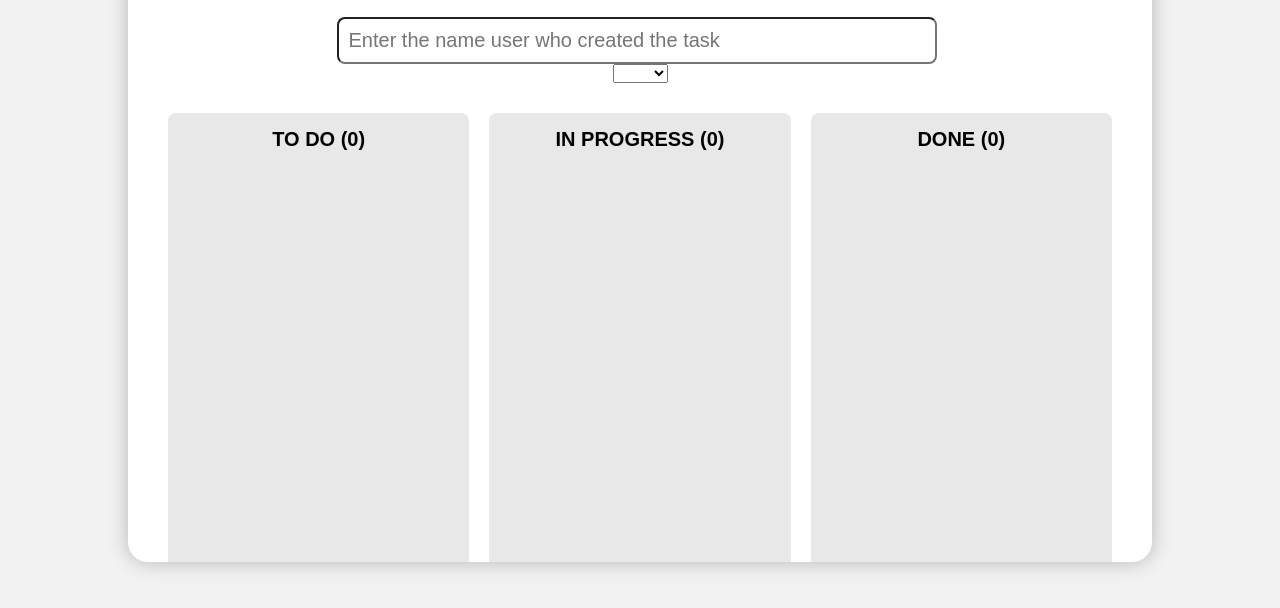
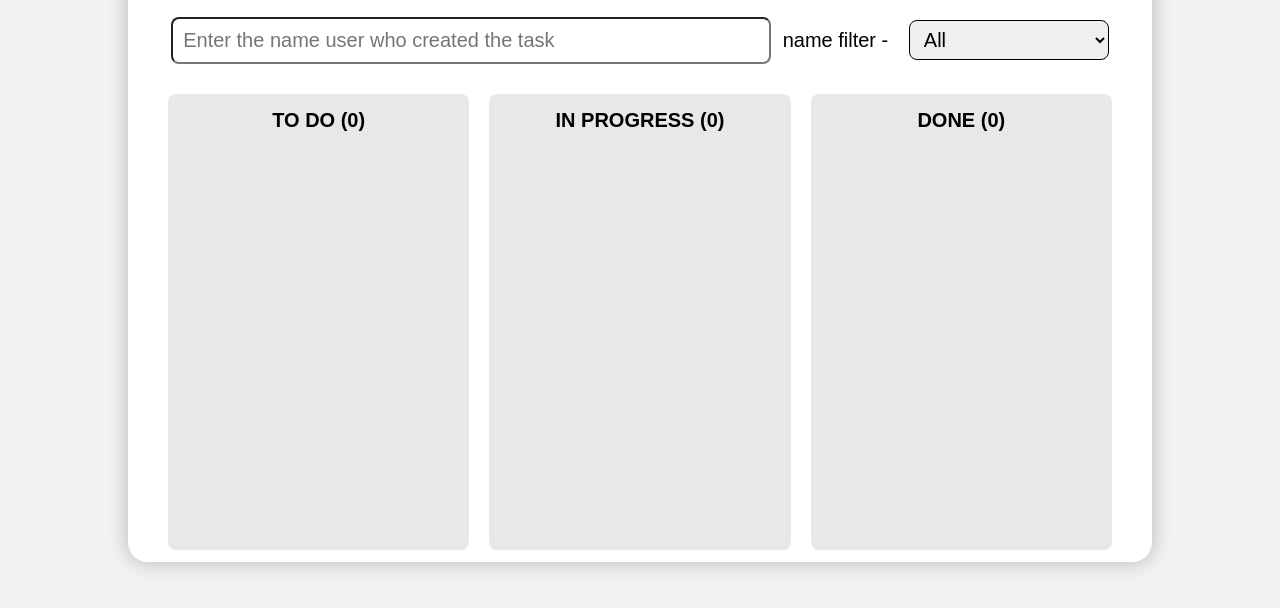
Before and after one commit to lilushhh/kanbanBoardProject, a plain HTML site: page project.html in a window 1280 px wide. Shown: the part 208-816 px from the top of the page. Drawn offline with Linux system fonts and the light colour scheme.

Commit message:
filter name

```diff
--- a/project.html
+++ b/project.html
@@ -16,13 +16,13 @@
             <div class="input-container">
                 <input type="text" id="taskInput" placeholder="Enter task title" />
                 <button onclick="addTask()">Add Task</button>
-             </div>
-            <div class = "name-input">
-                <input type="text" id="nameInput" placeholder="Enter the name user who created the task"/>
             </div>
-        </div>
-        <div class="filter">
-            <select id="filterOptions"><option disabled="false">users</option></select>
+            <div class="name-input">
+                <input type="text" id="nameInput" placeholder="Enter the name user who created the task" />
+
+                <label for="filterOptions" id="filterLabel">name filter - </label>
+                <select id="filterOptions"></select>
+            </div>
         </div>
         <div class="kanban-board">
             <div class="column" id="todo">
--- a/project.js
+++ b/project.js
@@ -13,6 +13,8 @@ document.addEventListener("DOMContentLoaded", () => {
     tasks.forEach(task => renderTask(task.text, task.status, task.name));
 
     document.addEventListener("DOMContentLoaded", filterByName());
+
+    document.addEventListener("change", filterTaskByUser);
 
     const dropZones = document.querySelectorAll(".tasks");
 
@@ -43,9 +45,8 @@ document.addEventListener("DOMContentLoaded", () => {
             let tasks = JSON.parse(localStorage.getItem(projectKey) || "[]");
 
             tasks = tasks.map(task =>
-                `${task.text} - ${task.name}` === `${text} - ${nameTask}`
-                    ? { ...task, status: newStatus }
-                    : task
+                `${task.text} - ${task.name}` === `${text} - ${nameTask}` ? {...task, status: newStatus } :
+                task
             );
 
             localStorage.setItem(projectKey, JSON.stringify(tasks));
@@ -54,8 +55,34 @@ document.addEventListener("DOMContentLoaded", () => {
     });
 });
 
-function filterByName(){
+function filterTaskByUser() {
+    const selectedUser = document.getElementById("filterOptions").value;
+
+    const projectName = localStorage.getItem("currentProject");
+    const projectKey = "tasks_" + projectName;
+    const tasks = JSON.parse(localStorage.getItem(projectKey) || []);
+
+    document.querySelectorAll(".tasks").forEach(zone => {
+        zone.innerHTML = "";
+    });
+
+    const filteredTasks = selectedUser === "All" ? tasks : tasks.filter(task => task.name === selectedUser);
+    filteredTasks.forEach(task => {
+        renderTask(task.text, task.status, task.name);
+    });
+
+    updateTaskCounts();
+}
+
+function filterByName() {
     const select = document.getElementById("filterOptions");
+
+    select.innerHTML = "";
+
+    const allOption = document.createElement("option");
+    allOption.value = "All";
+    allOption.textContent = "All";
+    select.appendChild(allOption);
 
     const projectKey = "tasks_" + localStorage.getItem("currentProject");
     let tasks = JSON.parse(localStorage.getItem(projectKey) || []);
@@ -65,7 +92,7 @@ function filterByName(){
     let namesInSelect = Array.from(select.options).map(option => option.value);
 
     names.forEach(name => {
-        if(!namesInSelect.includes(name) || namesInSelect == null){
+        if (!namesInSelect.includes(name) || namesInSelect == null) {
             const option = document.createElement("option");
             option.value = name;
             option.textContent = name;
@@ -104,6 +131,8 @@ function addTask() {
 
     renderTask(taskText, "todo", nameText);
 
+    filterByName();
+
     input.value = "";
 }
 
@@ -134,8 +163,6 @@ function renderTask(text, status, name) {
 
     const column = document.querySelector(`#${status} .tasks`);
     column.appendChild(task);
-
-    filterByName();
 
     updateTaskCounts();
 }
@@ -169,10 +196,10 @@ function deleteTask(icon) {
     updateTaskCounts();
 }
 
-function removeNameFromFilter(name){
+function removeNameFromFilter(name) {
     const select = document.getElementById("filterOptions");
-    for(let i = 0; i < select.options.length; i++){
-        if(select.options[i].textContent == name){
+    for (let i = 0; i < select.options.length; i++) {
+        if (select.options[i].textContent == name) {
             select.remove(i);
             break;
         }
--- a/style.css
+++ b/style.css
@@ -37,7 +37,7 @@ h1 {
     margin-bottom: 20px;
 }
 
-#nameInput{
+#nameInput {
     width: 600px;
     font-size: 20px;
 }
@@ -49,11 +49,11 @@ input {
     border-radius: 8px;
 }
 
-#nameInput{
+#nameInput {
     margin-right: 7px;
 }
 
-#buttonName{
+#buttonName {
     width: 150px;
     height: 45px;
 }
@@ -175,3 +175,19 @@ button:hover {
     align-items: center;
     box-shadow: 0 2px 4px rgba(0, 0, 0, 0.1);
 }
+
+#filterOptions {
+    width: 200px;
+    height: 40px;
+    font-size: 20px;
+    border: 1px solid black;
+    border-radius: 8px;
+    padding: 5px 10px;
+    margin-left: 10px;
+}
+
+#filterLabel {
+    font-size: 20px;
+    margin-right: 5px;
+    align-self: center;
+}
```
